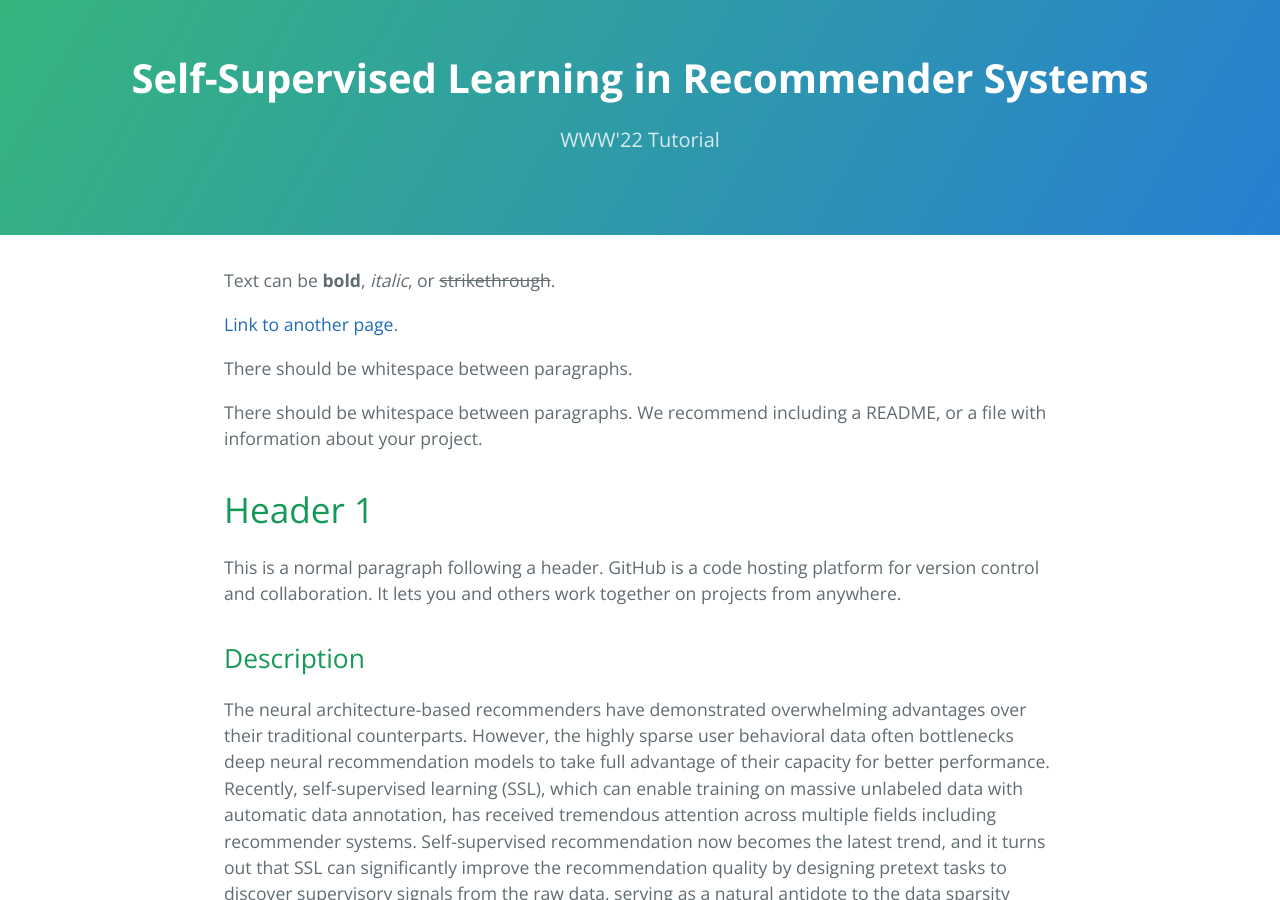
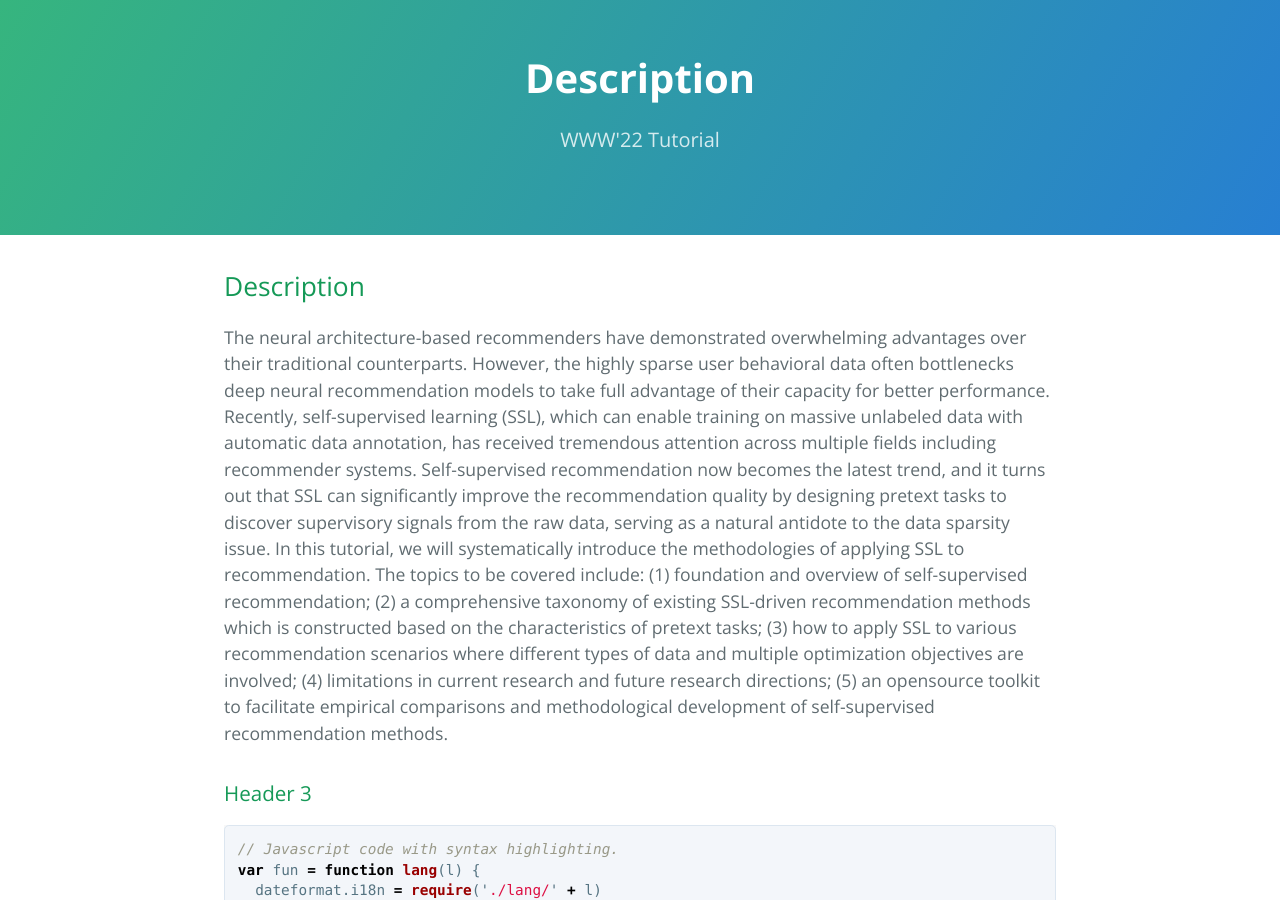
Before and after one commit to ssl-recsys/ssl-recsys.github.io, a Jekyll site: the page built from index.md, in a window 1280 px wide and 900 px high. Built offline with Jekyll 4.4.1, drawn with Linux system fonts in a browser that asks for light colours; our own code applies the rules of GitHub Pages for plain Markdown files.

Commit message:
initialization

```diff
--- a/index.md
+++ b/index.md
@@ -1,19 +1,6 @@
 ---
 layout: default
 ---
-
-Text can be **bold**, _italic_, or ~~strikethrough~~.
-
-[Link to another page](./another-page.html).
-
-There should be whitespace between paragraphs.
-
-There should be whitespace between paragraphs. We recommend including a README, or a file with information about your project.
-
-# Header 1
-
-This is a normal paragraph following a header. GitHub is a code hosting platform for version control and collaboration. It lets you and others work together on projects from anywhere.
-
 ## Description
 
 The neural architecture-based recommenders have demonstrated overwhelming advantages over their traditional counterparts. However, the highly sparse user behavioral data often bottlenecks deep
```
